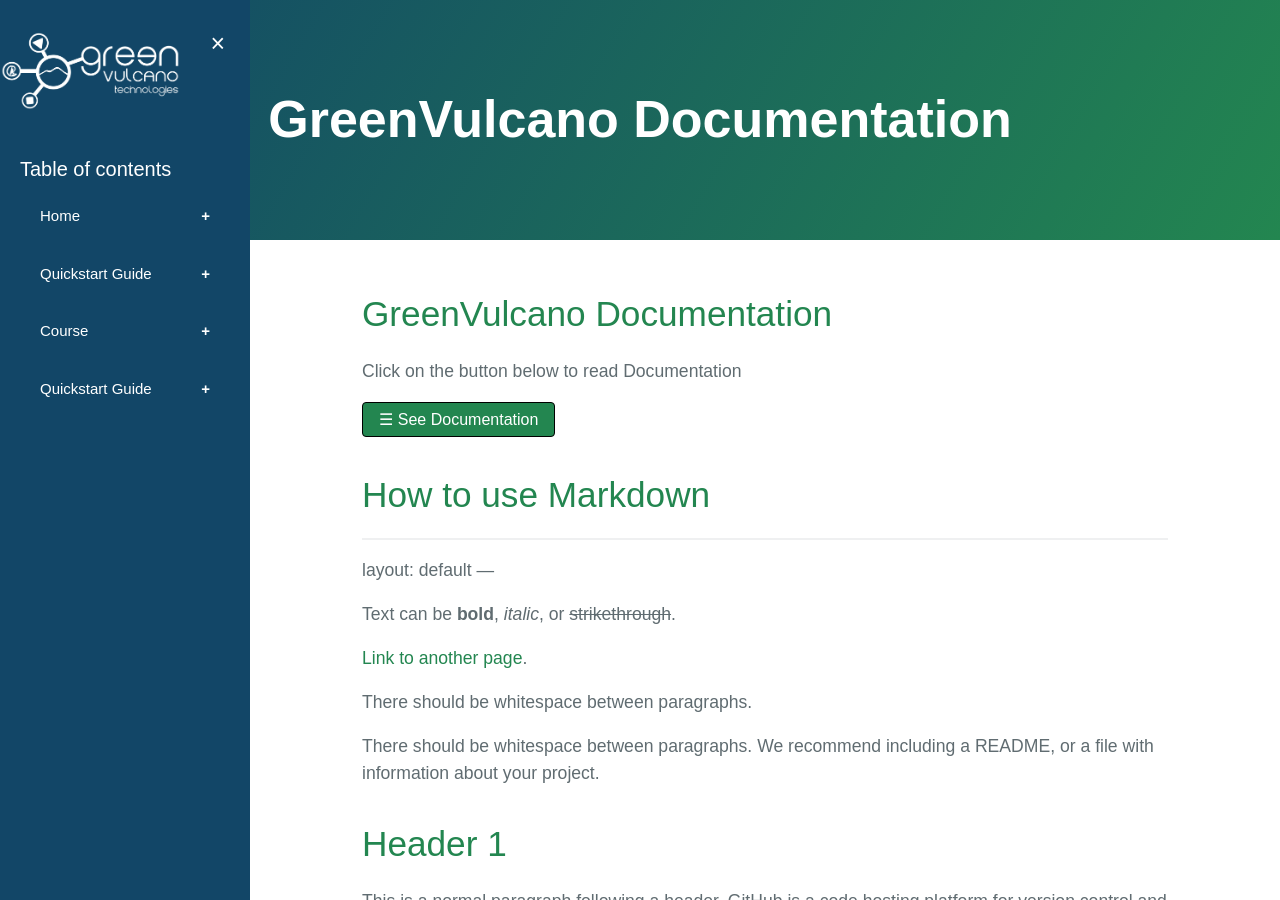
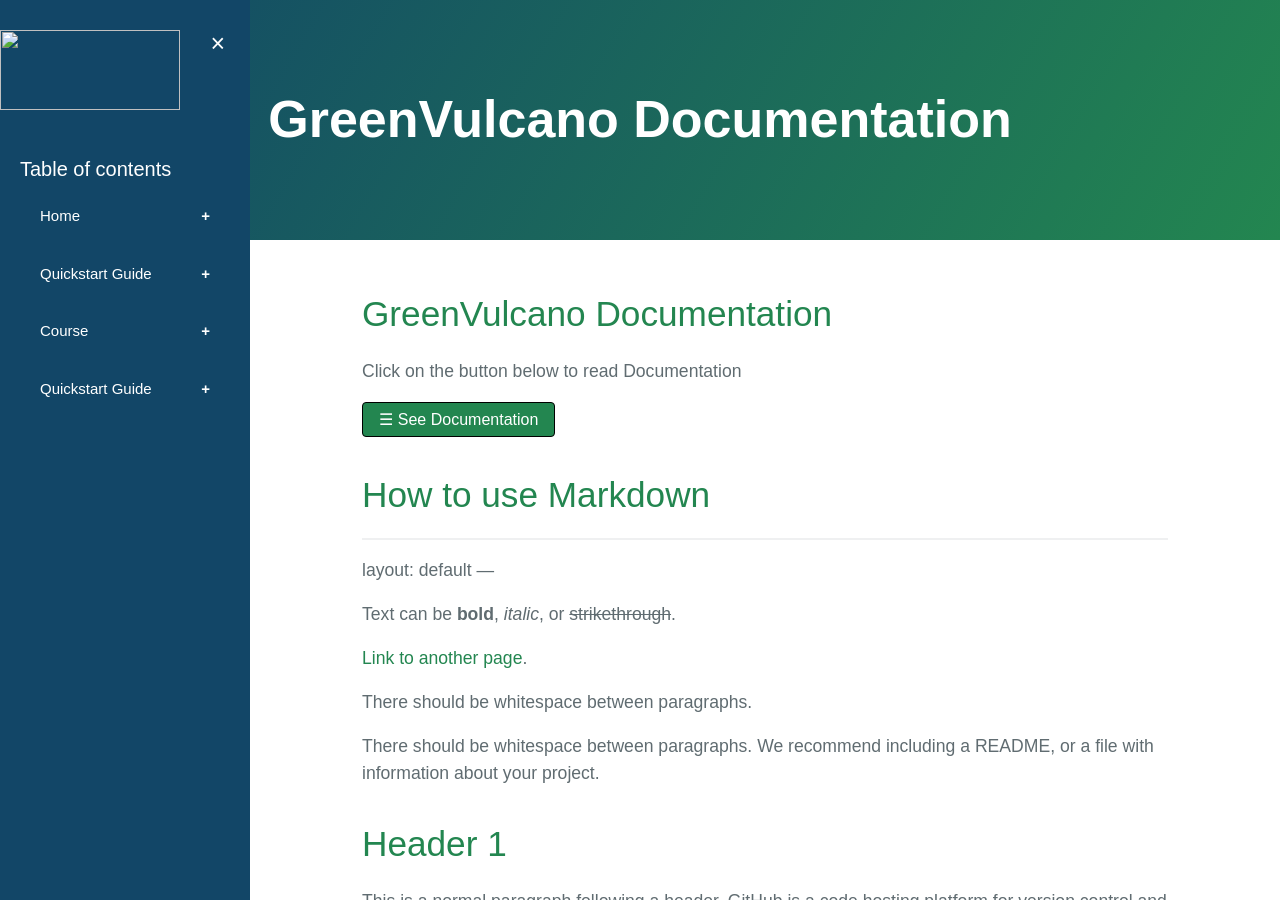
Before and after one commit to dianamw/GreenVulcano-Beta, a Jekyll site: the page built from index.md, in a window 1280 px wide and 900 px high. Built offline with Jekyll 4.4.1, drawn with Linux system fonts in a browser that asks for light colours; our own code applies the rules of GitHub Pages for plain Markdown files; the repository's description, which GitHub fills in, is left out.

Commit message:
Update body.html

```diff
--- a/_includes/body.html
+++ b/_includes/body.html
@@ -8,7 +8,8 @@
   <section class="main-content">
 	<!-- Here starts the sidebar -->
 	<div id="mySidenav" class="sidebar">
-		<img src="{{ site.image }}" alt="GreenVulcano" class="logo"  />
+		<img src="{{site.baseurl}}{{image.path}}" class="logo" />
+		<!--<img src="{{ site.image }}" alt="GreenVulcano" class="logo"  />-->
 		<p class="closebtn" onclick="closeNav()">&times;</p>
       <h2 id="titleT"> Table of contents</h2>
 
```
